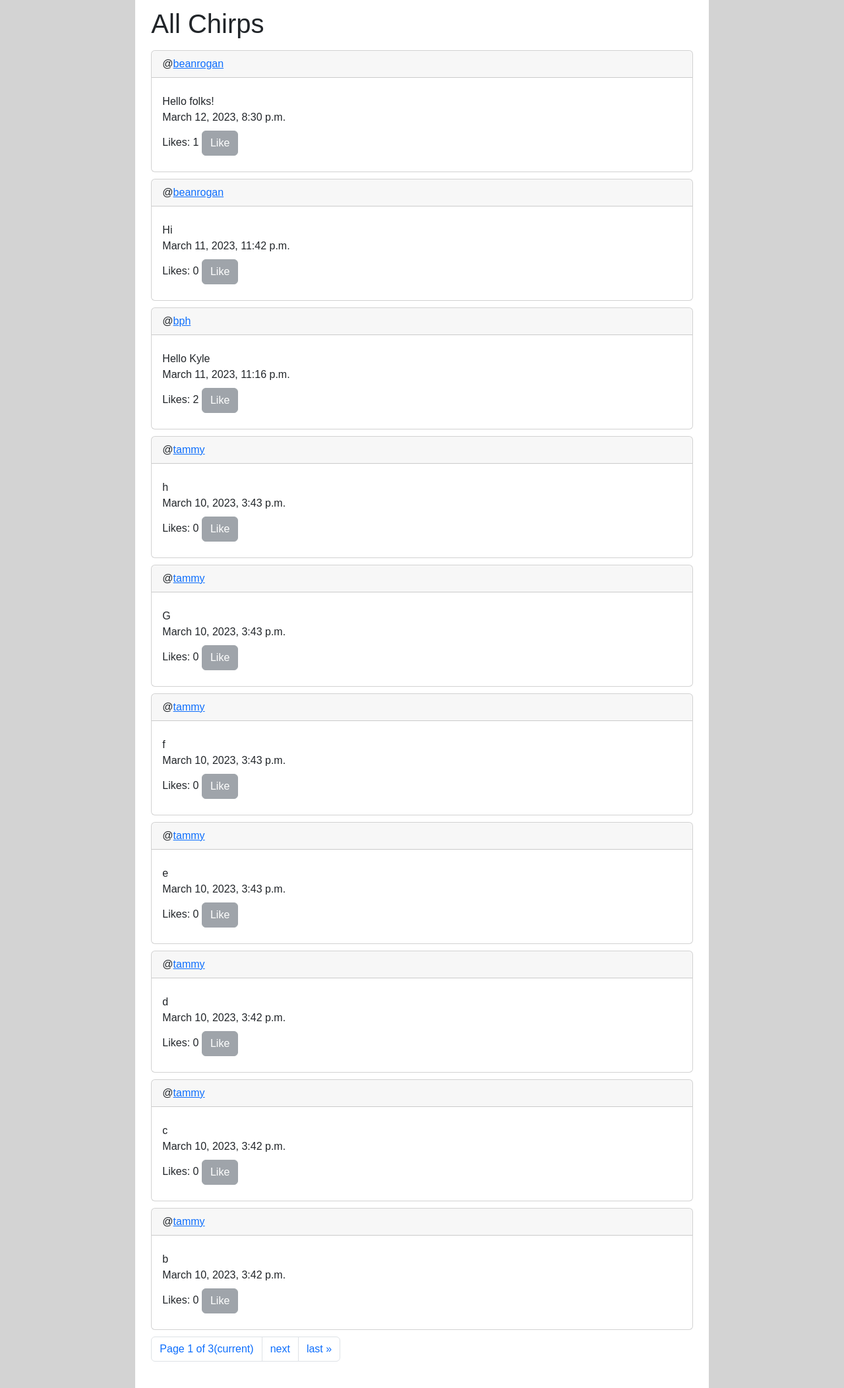
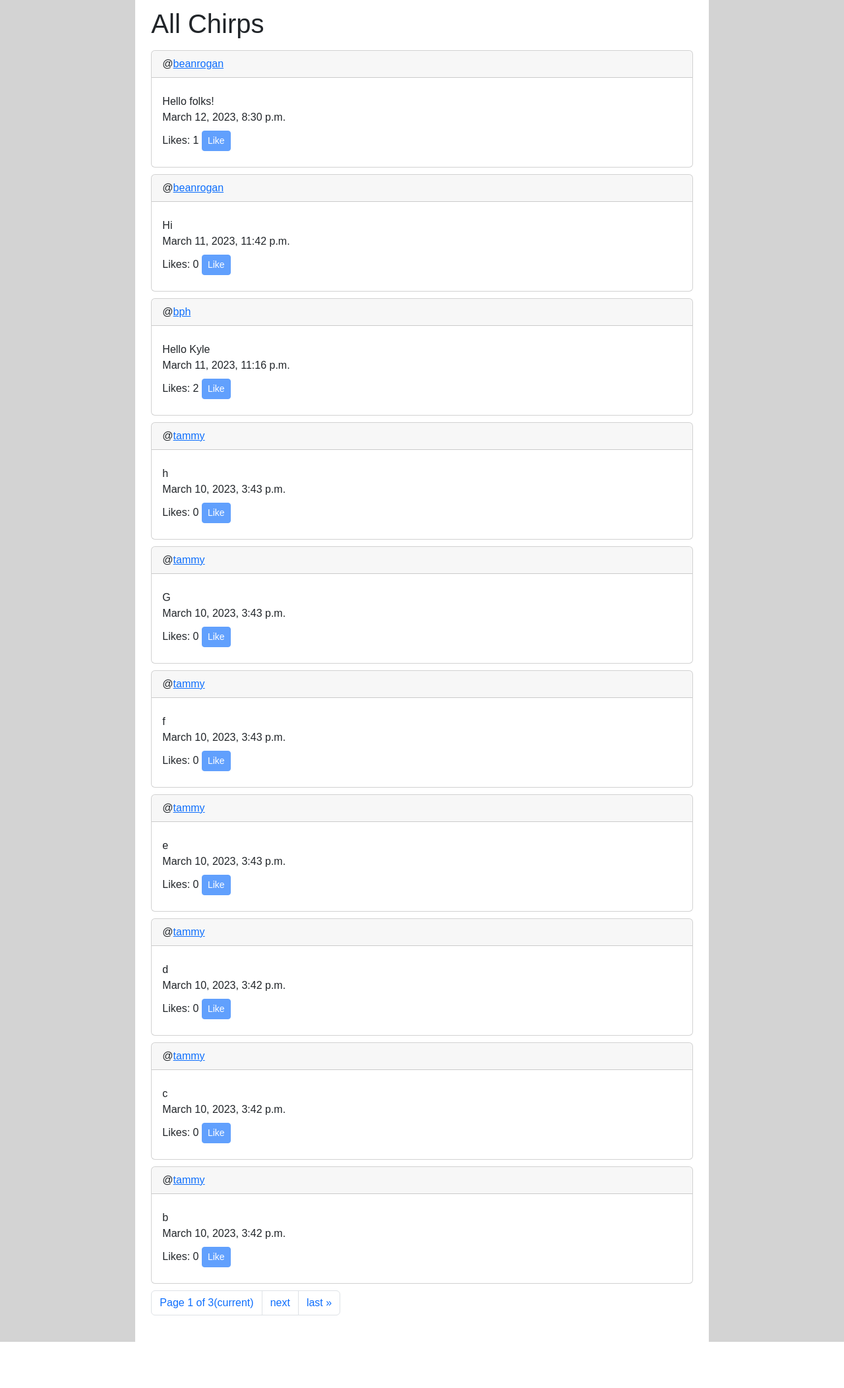
Before and after one commit to bhogan25/Chirp-Social, a Django app: page / in a window 1280 px wide. Shown: the part 436-2540 px from the top of the page at 66% size. After the commit the page ends 2470 px from the top, so only its background shows below. Run offline with Django 3.2, Linux system fonts and the light colour scheme; data comes from the database, SQL or seed files in the repository; both versions use the stored data as it was after the commit; style sheets or scripts are compiled from the project's sources; some web fonts are replaced.

Commit message:
Fixed JS selectors on post.js, stylized edit post buttons

```diff
--- a/network/templates/network/post-pagination.html
+++ b/network/templates/network/post-pagination.html
@@ -7,22 +7,22 @@
             <div class="card-body">
                 <h5 class=" card-title"></h5>
                 <div class="post-content-container" id="postContentContainer_{{ post.id }}">
+                    <span class="post-content card-text" id="postContent_{{ post.id }}" style="display: block">{{post.content}}</span>
                     {% if post.author == user %}
-                        <button class="post-content-edit-button btn btn-secondary my-2" id="postContentEditButton_{{ post.id }}">Edit</button>
-                        <textarea class="post-content-edit form-control" id="postContentEdit_{{ post.id }}" style="display: none">{{post.content}}</textarea>
-                        <button class="post-content-save-button btn btn-secondary my-2" id="postContentSaveButton_{{ post.id }}" style="display: none">Save</button>
+                        <textarea class="post-content-edit form-control" id="postContentEdit_{{ post.id }}" style="display: none"></textarea>
+                        <button class="post-content-button edit-button btn btn-secondary btn-sm my-2" id="postContentEditButton_{{ post.id }}">Edit</button>
+                        <button class="post-content-button save-button btn btn-outline-primary btn-sm my-2" id="postContentSaveButton_{{ post.id }}" style="display: none">Save</button>
                     {% endif %}
-                    <div class="post-content card-text" id="postContent_{{ post.id }}" style="display: block">{{post.content}}</div>
                 </div>
                 <div class="post-datetime" id="postDatetime_{{ post.id }}">{{post.datetime}}</div>
                 <div>
                     Likes: <span class="like-count" id="likeCount_{{ post.id }}">{{ post.likes }}</span>
                     {% if user not in post.users_liked and user.is_authenticated %}
-                        <button class="like-unlike-button btn btn-primary my-2" id="{{ post.id }}">Like</button>
+                        <button class="like-unlike-button btn btn-primary btn-sm my-2" id="{{ post.id }}">Like</button>
                     {% elif user in post.users_liked and user.is_authenticated %}
-                        <button class="like-unlike-button btn btn-secondary my-2" id="{{ post.id }}">Unlike</button>
+                        <button class="like-unlike-button btn btn-primary btn-sm my-2" id="{{ post.id }}">Unlike</button>
                     {% else %}
-                        <button class="like-unlike-button btn btn-secondary my-2" id="{{ post.id }}" disabled>Like</button>
+                        <button class="like-unlike-button btn btn-primary btn-sm my-2" id="{{ post.id }}" disabled>Like</button>
                     {% endif %}
                 </div>
             </div>
--- a/network/views.py
+++ b/network/views.py
@@ -260,7 +260,7 @@ def like(request):
         try:
             Like.objects.get(user=request.user, post=target_post_obj).delete()
             return JsonResponse({
-                "message": f"{action} successfull"
+                "message": f"{action} successfull."
                 }, status=200)
         except Like.DoesNotExist:
             return JsonResponse({
@@ -307,7 +307,7 @@ def edit_post(request):
 
     if content == "":
         return JsonResponse({
-            "error": f"Must provide content to {action}"
+            "error": f"Must provide content to {action}."
         })
 
     if content == target_post_obj.content:
@@ -319,5 +319,5 @@ def edit_post(request):
     target_post_obj.save()
 
     return JsonResponse({
-        "message": f"{action} successfull"
+        "message": f"{action} successfull."
     }, status=202)
```
Also changed, not shown: network/static/network/post.js (+22 -14 lines), network/static/network/styles.scss (+14 -0 lines), db.sqlite3.
